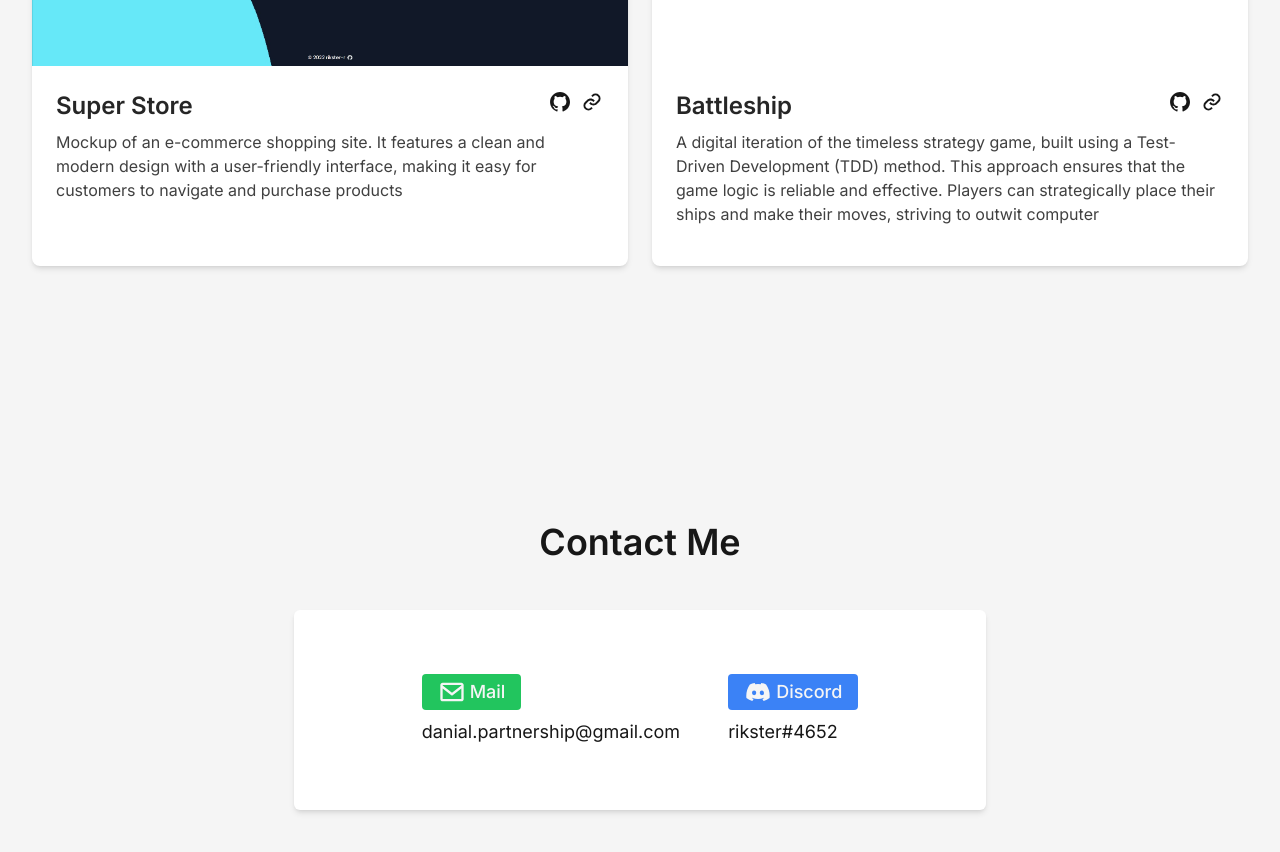
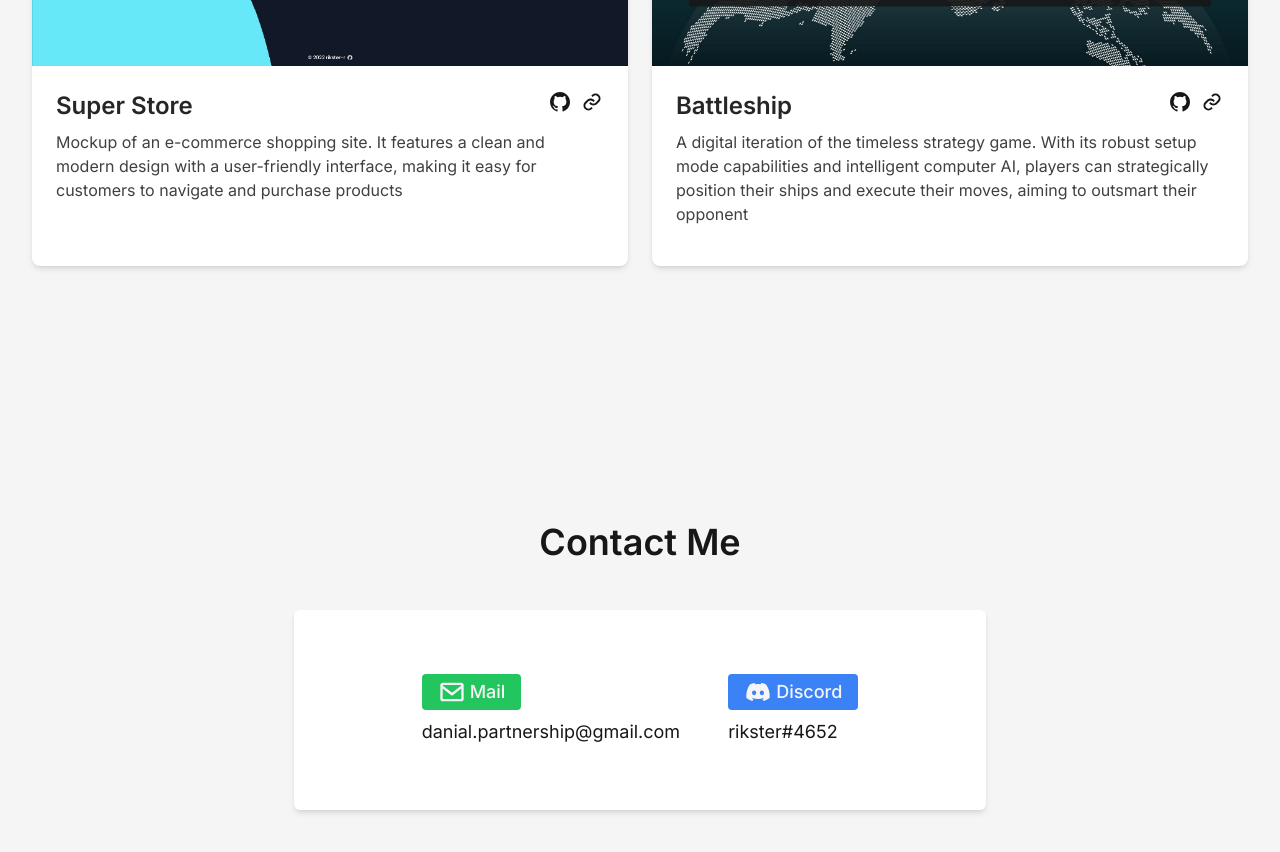
Before and after one commit to rikster-r/portfolio, a React (Vite) app: page / in a window 1280 px wide. Shown: the part 2840-3692 px from the top of the page. Built offline with nearby package versions, Linux system fonts and the light colour scheme; no server answers; the HTML template or start-up script is replaced by a standard one.

Commit message:
Change project

```diff
--- a/src/components/Projects.jsx
+++ b/src/components/Projects.jsx
@@ -1,10 +1,13 @@
-import React from 'react';
-import Project from './Project';
-import { motion } from 'framer-motion';
+import React from "react";
+import Project from "./Project";
+import { motion } from "framer-motion";
 
 const Projects = () => {
   return (
-    <section id="projects" className="flex flex-col justify-center items-center mb-32 lg:mb-64">
+    <section
+      id="projects"
+      className="flex flex-col justify-center items-center mb-32 lg:mb-64"
+    >
       <motion.h2
         className="text-center text-2xl lg:text-4xl 2xl:text-5xl font-semibold mb-6 lg:mb-12"
         initial={{ y: 150, opacity: 0 }}
@@ -42,10 +45,10 @@ const Projects = () => {
         />
         <Project
           title="Battleship"
-          description="A digital iteration of the timeless strategy game, built using a Test-Driven Development (TDD) method. This approach ensures that the game logic is reliable and effective. Players can strategically place their ships and make their moves, striving to outwit computer"
+          description="A digital iteration of the timeless strategy game. With its robust setup mode capabilities and intelligent computer AI, players can strategically position their ships and execute their moves, aiming to outsmart their opponent"
           imageSource="showcase-3"
-          repo="https://github.com/rikster-r/battleship"
-          live="https://rikster-r.github.io/battleship/"
+          repo="https://github.com/rikster-r/battleship-v2"
+          live="https://battleship-v2.vercel.app/"
         />
       </motion.div>
     </section>
```
Also changed, not shown: src/assets/showcase-3.jpg.
